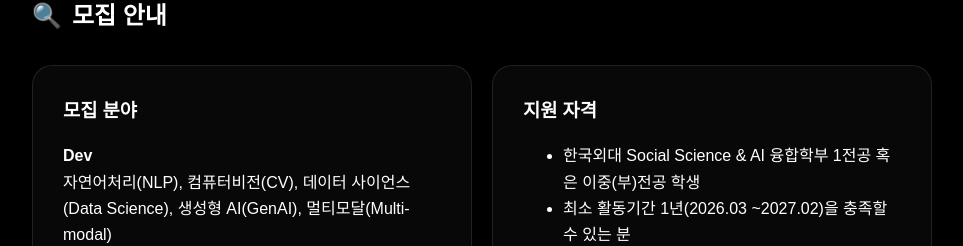
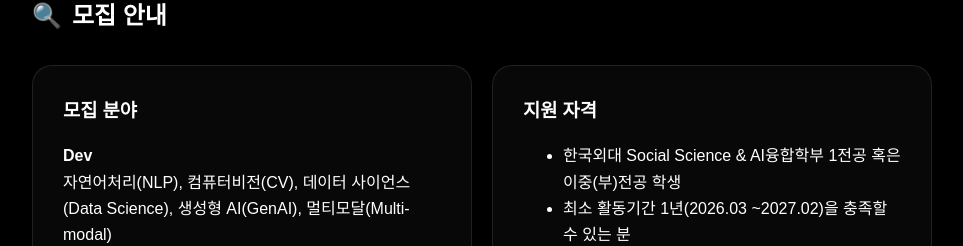
Before and after one commit to hakuna78/2026-aieyes, a Next.js app: page /recruiting in a window 1280 px wide. Shown: the part 1354-1600 px from the top of the page, without its empty margins (158-1121 px from the left). Built offline with nearby package versions, Linux system fonts and the light colour scheme; no server answers; a web font is replaced by a local one; what @100mslive/react-sdk would draw is missing.

Commit message:
학과이름 수정

```diff
--- a/pages/recruiting.tsx
+++ b/pages/recruiting.tsx
@@ -120,7 +120,7 @@ export default function Recruiting() {
             <div style={glassBoxStyle}>
               <h3>지원 자격</h3>
               <ul>
-                <li>한국외대 Social Science & AI 융합학부 1전공 혹은 이중(부)전공 학생</li>
+                <li>한국외대 Social Science & AI융합학부 1전공 혹은 이중(부)전공 학생</li>
                 <li>최소 활동기간 1년(2026.03 ~2027.02)을 충족할 수 있는 분</li>
                 <li>매주 정기회의(화 18:30~20:00)를 포함해 주 2회 이상 학회 활동이 가능하신 분</li>
               </ul>
```
